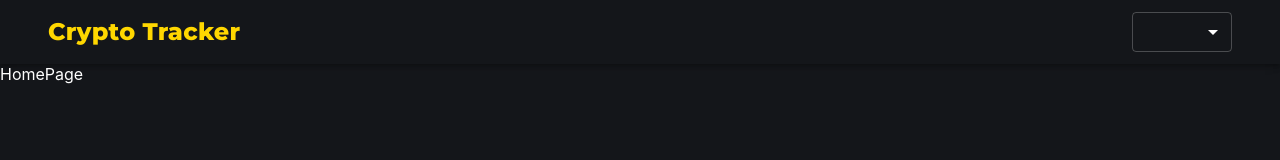
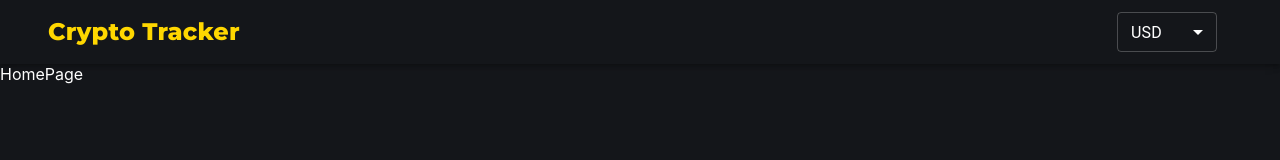
Before and after one commit to Veenakrishna2313/crypto-tracker, a React (Create React App) app: page / in a window 1280 px wide. Shown: the top 160 px of the page. Built offline with nearby package versions, Linux system fonts and the light colour scheme.

Commit message:
Context API defined

```diff
--- a/src/App.css
+++ b/src/App.css
@@ -16,6 +16,6 @@ a{
 .select-item{
 width:100px;
 height:40px;
-margin-left: 15px;
+margin-right: 15px;
 
 }
--- a/src/Components/Header.js
+++ b/src/Components/Header.js
@@ -7,10 +7,11 @@ import {
   Toolbar,
   Typography,
   makeStyles,
-  ThemeProvider
+  ThemeProvider,
 } from "@material-ui/core";
 import React from "react";
-import {useHistory} from 'react-router-dom'
+import { useHistory } from "react-router-dom";
+import { CryptoState } from "../CryptoContext";
 
 const useStyles = makeStyles(() => ({
   title: {
@@ -25,19 +26,19 @@ const useStyles = makeStyles(() => ({
 
 const Header = () => {
   const classes = useStyles();
+  const {currency, setCurrency } = CryptoState();
+  const history = useHistory();
 
-  const history=useHistory();
-
-  const handleClick=()=>{
+  const handleClick = () => {
     history.push("/");
-  }
+  };
 
   const darkTheme = createTheme({
     palette: {
       type: "dark",
-      primary:{
-        main:"#fff",
-      }
+      primary: {
+        main: "#fff",
+      },
     },
   });
 
@@ -46,8 +47,14 @@ const Header = () => {
       <AppBar color="transparent" position="static">
         <Container>
           <Toolbar>
-            <Typography onClick={handleClick} className={classes.title}>Crypto Tracker</Typography>
-            <Select variant="outlined" className="select-item">
+            <Typography
+              onClick={handleClick}
+              className={classes.title}
+              variant="h6"
+            >
+              Crypto Tracker
+            </Typography>
+            <Select variant="outlined" className="select-item" value={currency} onChange={(e)=>setCurrency(e.target.value)}>
               <MenuItem value="USD">USD</MenuItem>
               <MenuItem value="INR">INR</MenuItem>
             </Select>
--- /dev/null
+++ b/src/CryptoContext.js
@@ -0,0 +1,24 @@
+import React, { createContext, useState, useEffect} from "react";
+import { useContext } from "react";
+
+
+const Crypto = createContext();
+
+const CryptoContext = ({children}) => {
+
+  const [currency,setCurrency]=useState("USD");
+  const [symbol,setSymbol]=useState("$");
+
+  useEffect(()=>{
+    if (currency === "USD") setSymbol("$");
+    else if (currency === "INR") setSymbol("╣");
+  },[currency])
+
+  return <Crypto.Provider value={{currency,symbol, setCurrency}}>{children}</Crypto.Provider>;
+};
+
+export default CryptoContext;
+
+export const CryptoState=()=>{
+  return useContext(Crypto)
+}
--- a/src/index.js
+++ b/src/index.js
@@ -1,11 +1,14 @@
-import React from 'react';
-import ReactDOM from 'react-dom';
-import './index.css';
-import App from './App';
+import React from "react";
+import ReactDOM from "react-dom";
+import "./index.css";
+import App from "./App";
+import CryptoContext from "./CryptoContext";
 
 ReactDOM.render(
   <React.StrictMode>
-          <App />
+    <CryptoContext>
+      <App />
+    </CryptoContext>
   </React.StrictMode>,
   document.getElementById("root")
 );
```
